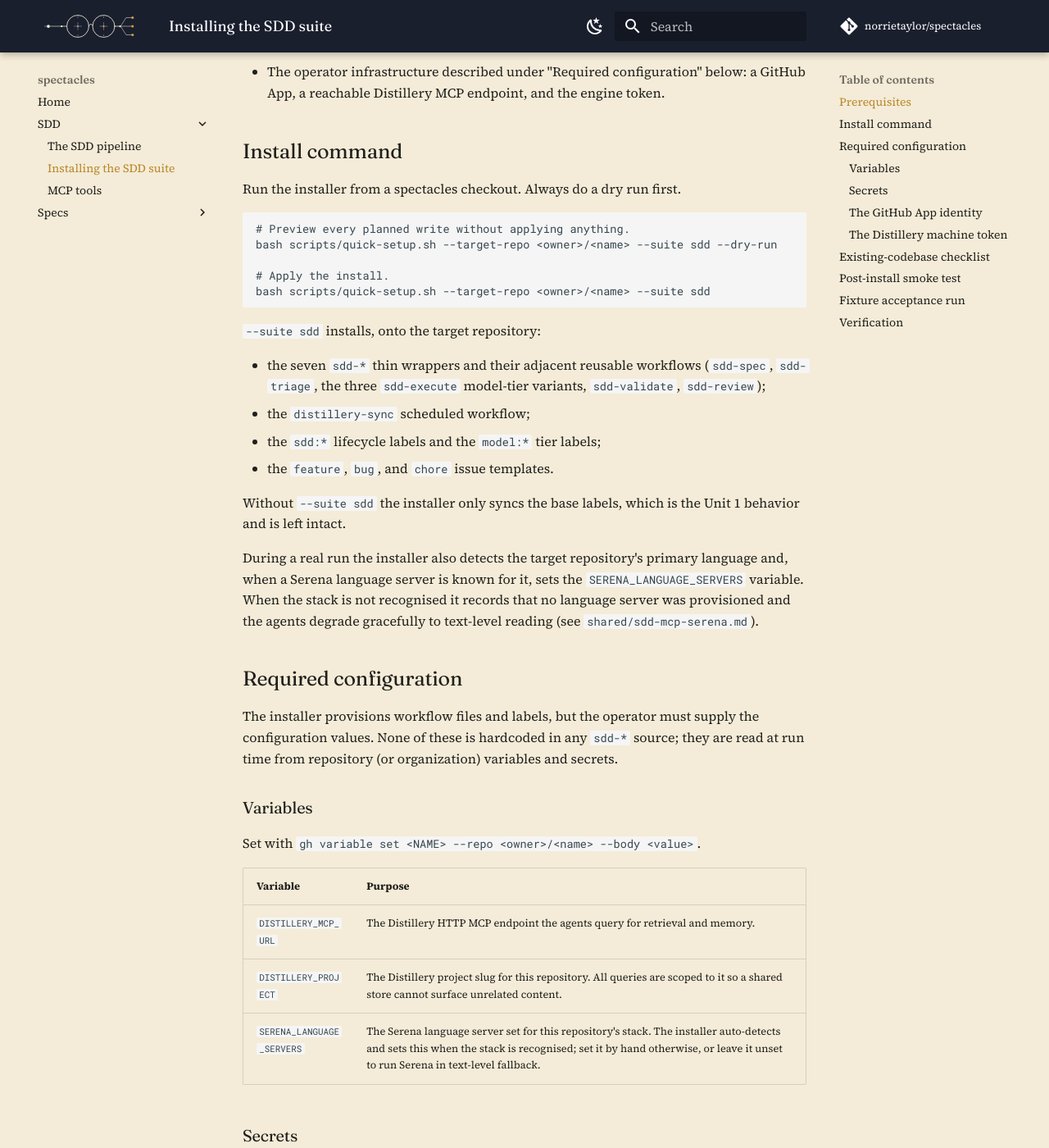
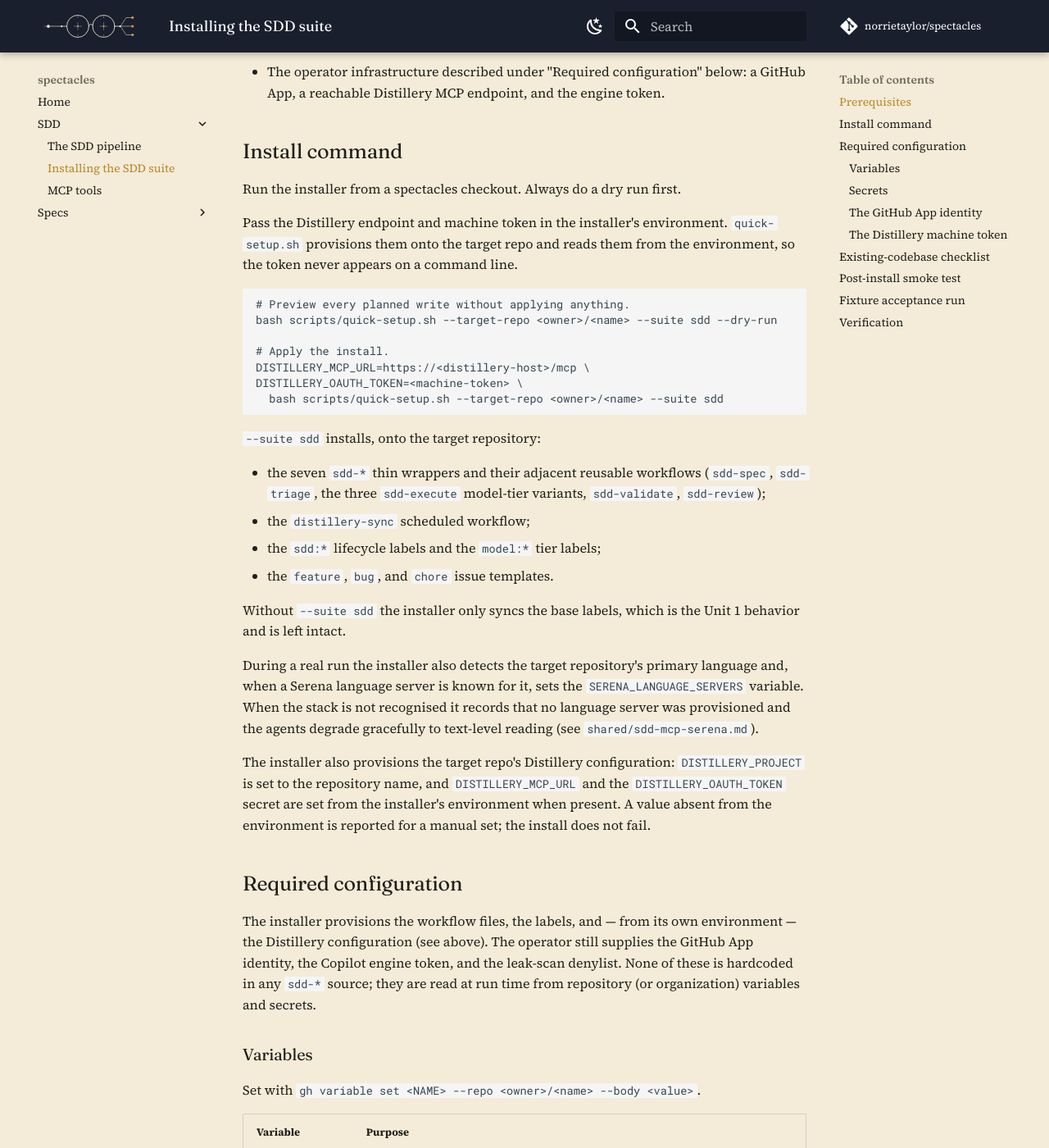
Before and after one commit to norrietaylor/spectacles, an MkDocs documentation site: the page built from docs/sdd/install.md, in a window 1280 px wide and 1400 px high, scrolled down 576 px. Shown: the whole window at 82% size. Built offline with MkDocs 1.6.1 and Material for MkDocs 9.7.7, drawn with Linux system fonts in a browser that asks for light colours; comment, search, counter and statistics services are not loaded; some of the changed text lies outside the part shown.

Commit message:
docs(sdd): install.md — installer provisions the Distillery config
#33 made quick-setup.sh provision the Distillery configuration; install.md
still described all three values as a manual operator step. Reconcile:

- Install command shows DISTILLERY_MCP_URL / DISTILLERY_OAUTH_TOKEN passed
  in the installer's environment.
- New paragraph: the installer sets DISTILLERY_PROJECT (repo name) and, from
  its environment, DISTILLERY_MCP_URL and the DISTILLERY_OAUTH_TOKEN secret;
  a missing value is reported, not fatal.
- Required-configuration intro and the variable/secret table rows note what
  the installer provisions vs what stays operator-supplied.
- "The Distillery machine token" section: the installer provisions the
  secret per repo from the environment, replacing the stale org-level-secret
  recommendation. Per-repo provisioning scopes the token to exactly the
  repositories that install the suite.

Co-Authored-By: Claude Opus 4.7 (1M context) <noreply@anthropic.com>

````diff
--- a/docs/sdd/install.md
+++ b/docs/sdd/install.md
@@ -26,12 +26,18 @@ values the operator supplies.
 
 Run the installer from a spectacles checkout. Always do a dry run first.
 
+Pass the Distillery endpoint and machine token in the installer's environment.
+`quick-setup.sh` provisions them onto the target repo and reads them from the
+environment, so the token never appears on a command line.
+
 ```sh
 # Preview every planned write without applying anything.
 bash scripts/quick-setup.sh --target-repo <owner>/<name> --suite sdd --dry-run
 
 # Apply the install.
-bash scripts/quick-setup.sh --target-repo <owner>/<name> --suite sdd
+DISTILLERY_MCP_URL=https://<distillery-host>/mcp \
+DISTILLERY_OAUTH_TOKEN=<machine-token> \
+  bash scripts/quick-setup.sh --target-repo <owner>/<name> --suite sdd
 ```
 
 `--suite sdd` installs, onto the target repository:
@@ -52,12 +58,19 @@ language and, when a Serena language server is known for it, sets the
 that no language server was provisioned and the agents degrade gracefully to
 text-level reading (see `shared/sdd-mcp-serena.md`).
 
+The installer also provisions the target repo's Distillery configuration:
+`DISTILLERY_PROJECT` is set to the repository name, and `DISTILLERY_MCP_URL`
+and the `DISTILLERY_OAUTH_TOKEN` secret are set from the installer's
+environment when present. A value absent from the environment is reported for
+a manual set; the install does not fail.
+
 ## Required configuration
 
-The installer provisions workflow files and labels, but the operator must
-supply the configuration values. None of these is hardcoded in any `sdd-*`
-source; they are read at run time from repository (or organization) variables
-and secrets.
+The installer provisions the workflow files, the labels, and — from its own
+environment — the Distillery configuration (see above). The operator still
+supplies the GitHub App identity, the Copilot engine token, and the leak-scan
+denylist. None of these is hardcoded in any `sdd-*` source; they are read at
+run time from repository (or organization) variables and secrets.
 
 ### Variables
 
@@ -65,8 +78,8 @@ Set with `gh variable set <NAME> --repo <owner>/<name> --body <value>`.
 
 | Variable | Purpose |
 |---|---|
-| `DISTILLERY_MCP_URL` | The Distillery HTTP MCP endpoint the agents query for retrieval and memory. |
-| `DISTILLERY_PROJECT` | The Distillery project slug for this repository. All queries are scoped to it so a shared store cannot surface unrelated content. |
+| `DISTILLERY_MCP_URL` | The Distillery HTTP MCP endpoint the agents query for retrieval and memory. The installer sets it from `DISTILLERY_MCP_URL` in its environment. |
+| `DISTILLERY_PROJECT` | The Distillery project slug for this repository. All queries are scoped to it so a shared store cannot surface unrelated content. The installer sets it to the target repository's name. |
 | `SERENA_LANGUAGE_SERVERS` | The Serena language server set for this repository's stack. The installer auto-detects and sets this when the stack is recognised; set it by hand otherwise, or leave it unset to run Serena in text-level fallback. |
 
 ### Secrets
@@ -77,7 +90,7 @@ Set with `gh secret set <NAME> --repo <owner>/<name>`.
 |---|---|
 | `COPILOT_GITHUB_TOKEN` | The token for the Copilot engine that runs the agents. |
 | `GH_AW_GITHUB_TOKEN` | The GitHub App installation token that is the agents' write identity. The agents open PRs, create issues, and apply labels through it. |
-| `DISTILLERY_OAUTH_TOKEN` | The Distillery machine token — a pre-shared static bearer credential the workflows present to the Distillery MCP endpoint. Operator-issued; see "The Distillery machine token" below. Despite the secret name, it is **not** a GitHub OAuth token. |
+| `DISTILLERY_OAUTH_TOKEN` | The Distillery machine token — a pre-shared static bearer credential the workflows present to the Distillery MCP endpoint. Operator-issued; the installer sets it from `DISTILLERY_OAUTH_TOKEN` in its environment. See "The Distillery machine token" below. Despite the secret name, it is **not** a GitHub OAuth token. |
 | `LEAK_DENYLIST` | The leak-scan denylist, one term per line. Supplied as a secret so the private terms are never themselves committed to the public tree. Comment lines begin with `#`. |
 
 ### The GitHub App identity
@@ -105,20 +118,14 @@ endpoint normally authenticates through an interactive browser OAuth flow;
 agentic workflows run unattended and cannot complete it, so Distillery accepts
 a static machine token as the credential for them.
 
-The token is **operator-issued** — the operator who runs the Distillery
-deployment generates it, configures it on the Distillery service, and
-distributes it. The two roles:
-
-- **Operator.** Generate a high-entropy token, set it as Distillery's
-  `DISTILLERY_MCP_MACHINE_TOKEN`, and hand the same value to each consumer
-  repository.
-- **Consumer.** You do not mint this token. Obtain it from your Distillery
-  operator and set it as the `DISTILLERY_OAUTH_TOKEN` secret.
-
-Set it once as an **organization** secret, scoped to the repositories that
-install the suite, rather than per repository: there is a single machine
-token, so an org-level secret is one grant for every consumer and one place to
-rotate.
+The token is **operator-issued**. The operator who runs the Distillery
+deployment generates a high-entropy token and sets it as Distillery's
+`DISTILLERY_MCP_MACHINE_TOKEN`. To install the suite onto a consumer
+repository, that operator runs `quick-setup.sh` with the same value in the
+environment as `DISTILLERY_OAUTH_TOKEN` (see "Install command"); the installer
+provisions it as the repo's `DISTILLERY_OAUTH_TOKEN` secret. Provisioning per
+repo, as the installer runs, scopes the token to exactly the repositories that
+install the suite.
 
 One shared token means one shared identity and one shared blast radius. A leak
 from any consumer repository exposes the token for all of them, and
````
